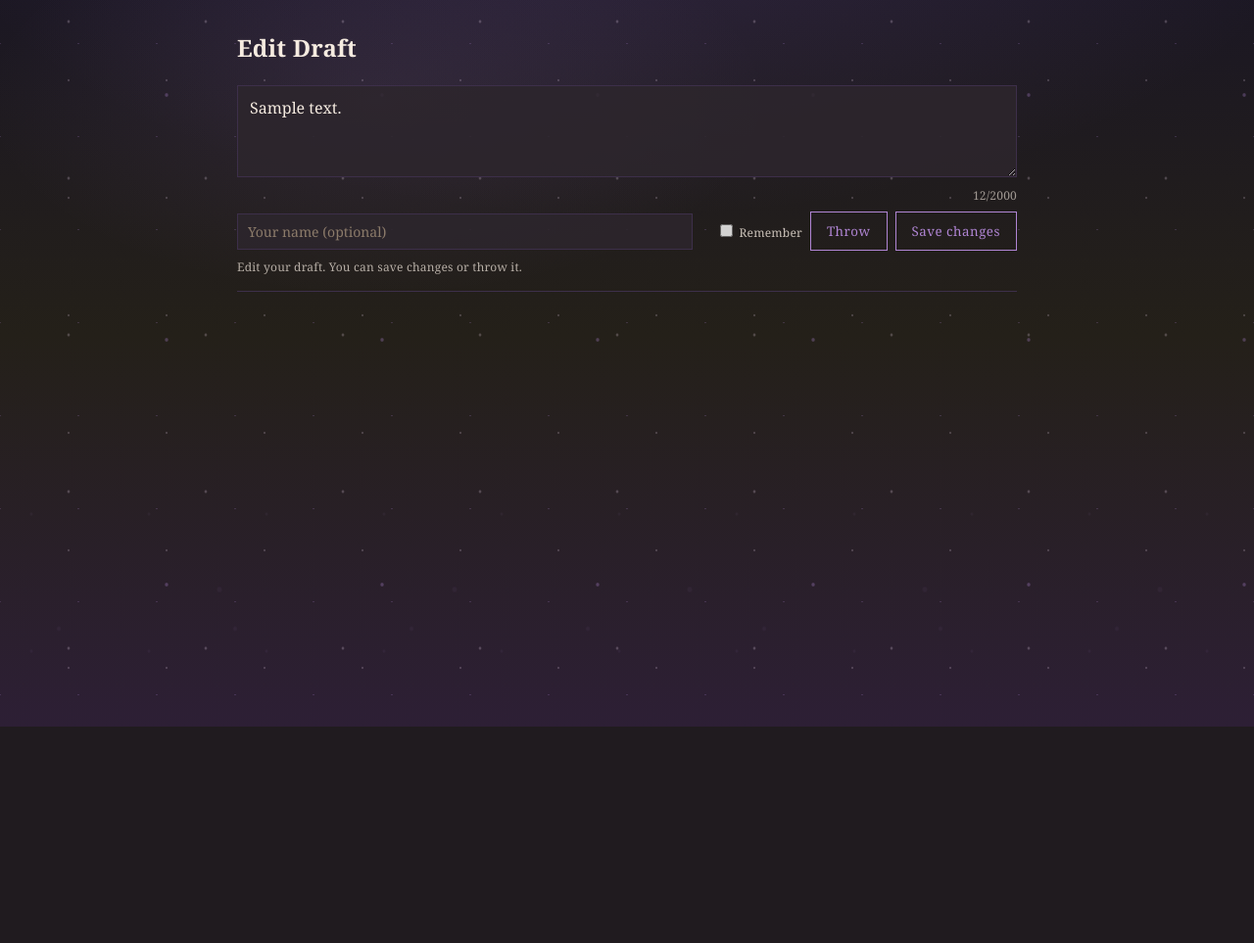
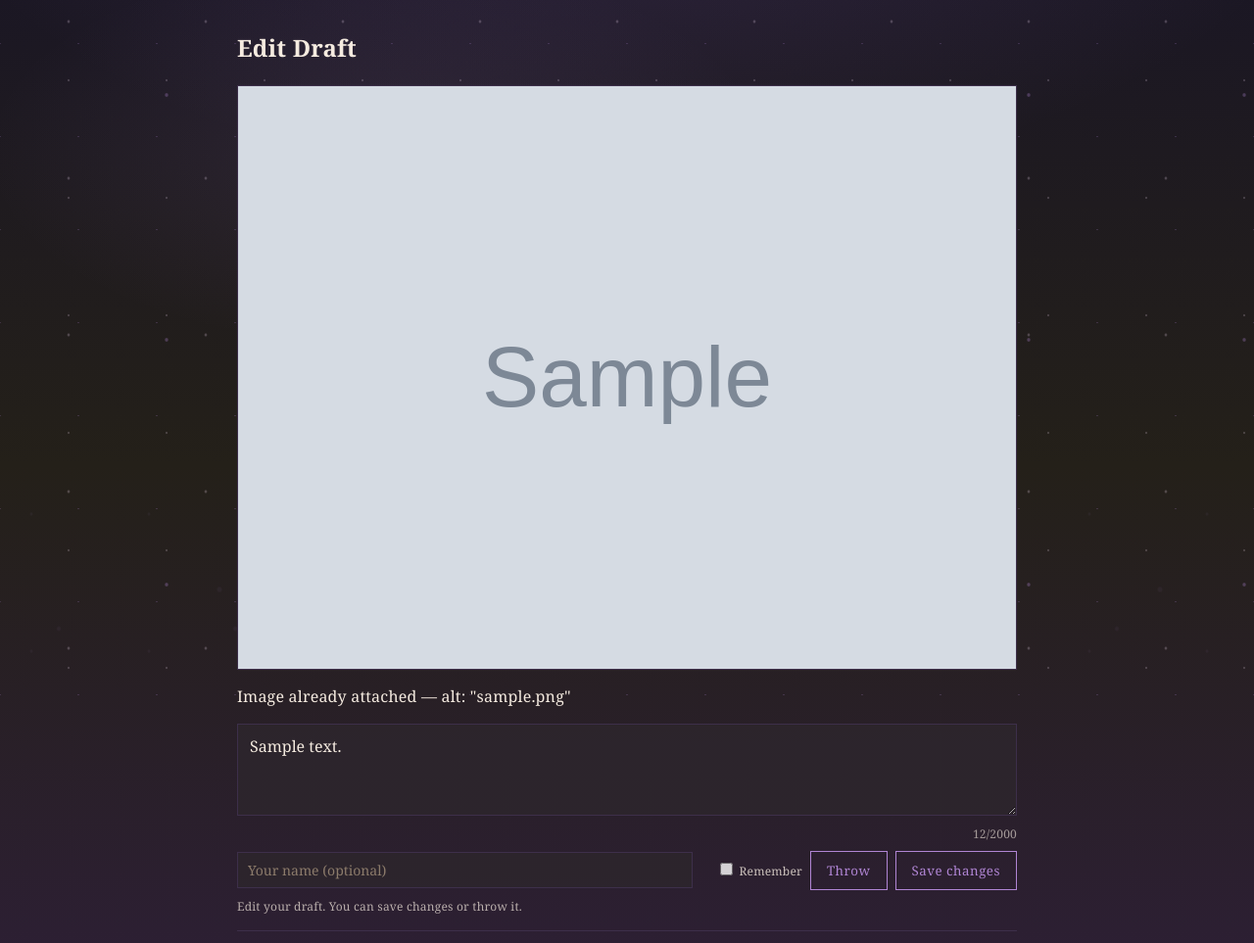
Before and after one commit to meadowingc/aether, a Django app: template aether_notes/templates/aether_notes/edit_draft.html in a window 1280 px wide. Shown: the part 58-1021 px from the top of the page at 98% size. Before the commit the page ends 800 px from the top, so only its background shows below. Run offline with Django 5.2, Linux system fonts and the light colour scheme; the template is opened without the code that fills it: values that come from a table or form of the project are taken from there, others are empty; tables that the repository leaves empty hold one stand-in row (values such as "Sample post"); grey boxes marked "Sample" are stand-in pictures.

Commit message:
proper image support in drafts

```diff
--- a/aether_notes/templates/aether_notes/drafts.html
+++ b/aether_notes/templates/aether_notes/drafts.html
@@ -14,6 +14,9 @@
           data-created-by-user="{{ draft.user.username|default:'' }}"
         >
           <div class="note-text">{{ draft.text }}</div>
+          {% if draft.image %}
+            <img src="{{ draft.image.url }}" alt="{{ draft.image_alt|default:'Draft image' }}" class="note-image" loading="lazy">
+          {% endif %}
           <footer class="note-meta">
             <span class="draft-date">{{ draft.last_modified|date:"Y-m-d H:i" }}</span>
             <span class="dot">•</span>
--- a/aether_notes/templates/aether_notes/edit_draft.html
+++ b/aether_notes/templates/aether_notes/edit_draft.html
@@ -5,6 +5,12 @@
 
 {% block content %}
   <h2>Edit Draft</h2>
+  {% if draft.image %}
+    <div class="draft-image-preview">
+      <img src="{{ draft.image.url }}" alt="{{ draft.image_alt|default:'Draft image' }}" class="note-image" loading="lazy">
+      <p class="hint">Image already attached{% if draft.image_alt %} — alt: "{{ draft.image_alt }}"{% endif %}</p>
+    </div>
+  {% endif %}
   {% include "aether_notes/_note_form.html" with form_action=request.path note_text=draft.text submit_label="Throw" show_save_draft=False is_edit=True errors=error|default_if_none:"" device_id=draft.created_device_id user=request.user profile=request.user.profile|default_if_none:"" %}
   {% if saved %}
     <p class="hint ok">Draft saved.</p>
```
Also changed, not shown: 1 other file.
